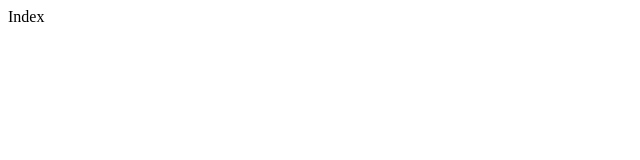
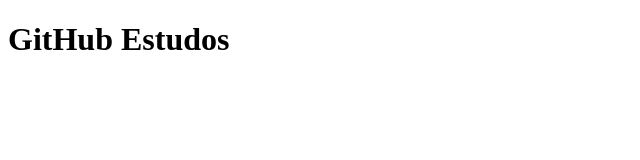
Before and after one commit to asafeCode/programando-em-Cs, a plain HTML site: page index.html in a window 1280 px wide. Shown: the whole page, without its empty margins (0-640 px from the left). Drawn offline with Linux system fonts and the light colour scheme.

Commit message:
git hub page

```diff
--- a/index.html
+++ b/index.html
@@ -3,10 +3,10 @@
 <head>
     <meta charset="UTF-8">
     <meta name="viewport" content="width=device-width, initial-scale=1.0">
-    <meta
-    <title>Index</title>
+    <title>Commit</title>
 </head>
 <body>
+    <h1>GitHub Estudos</h1>
 
 </body>
 </html>
```
